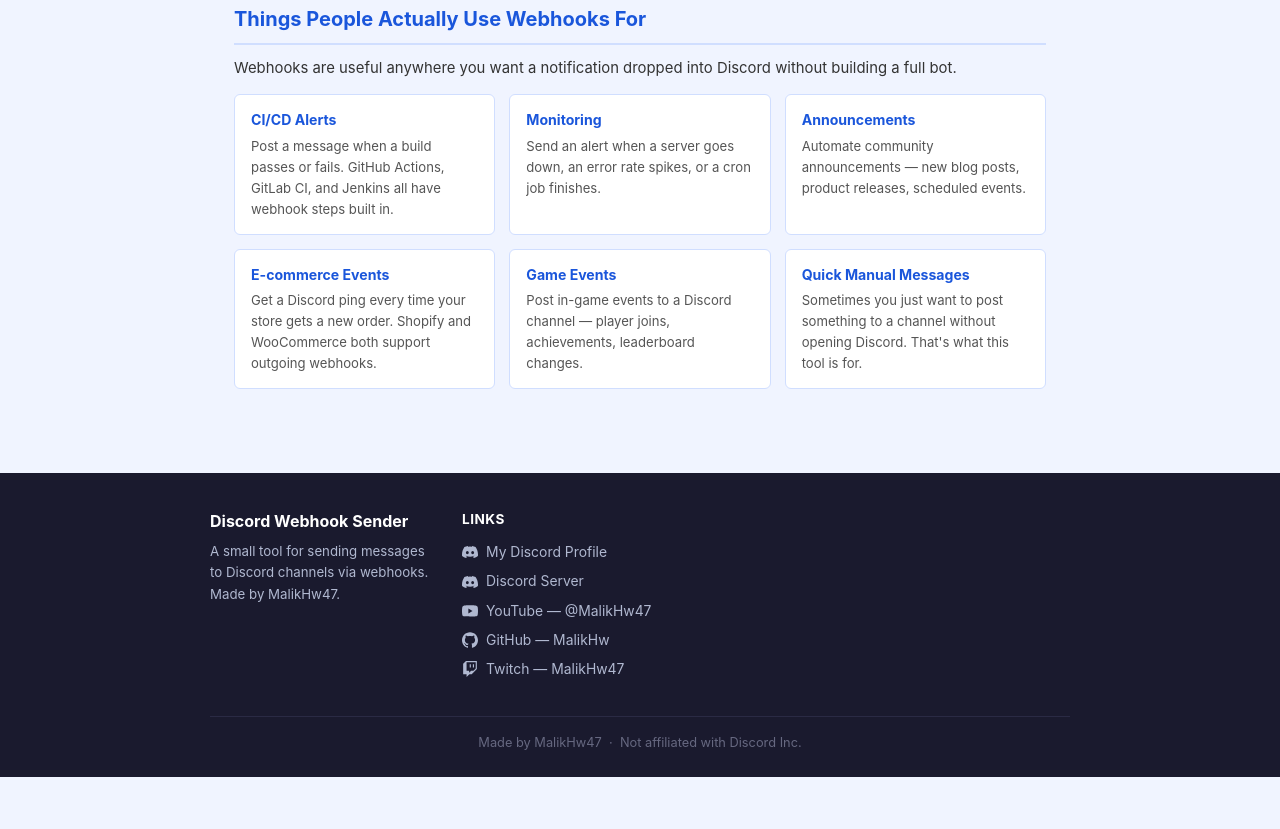
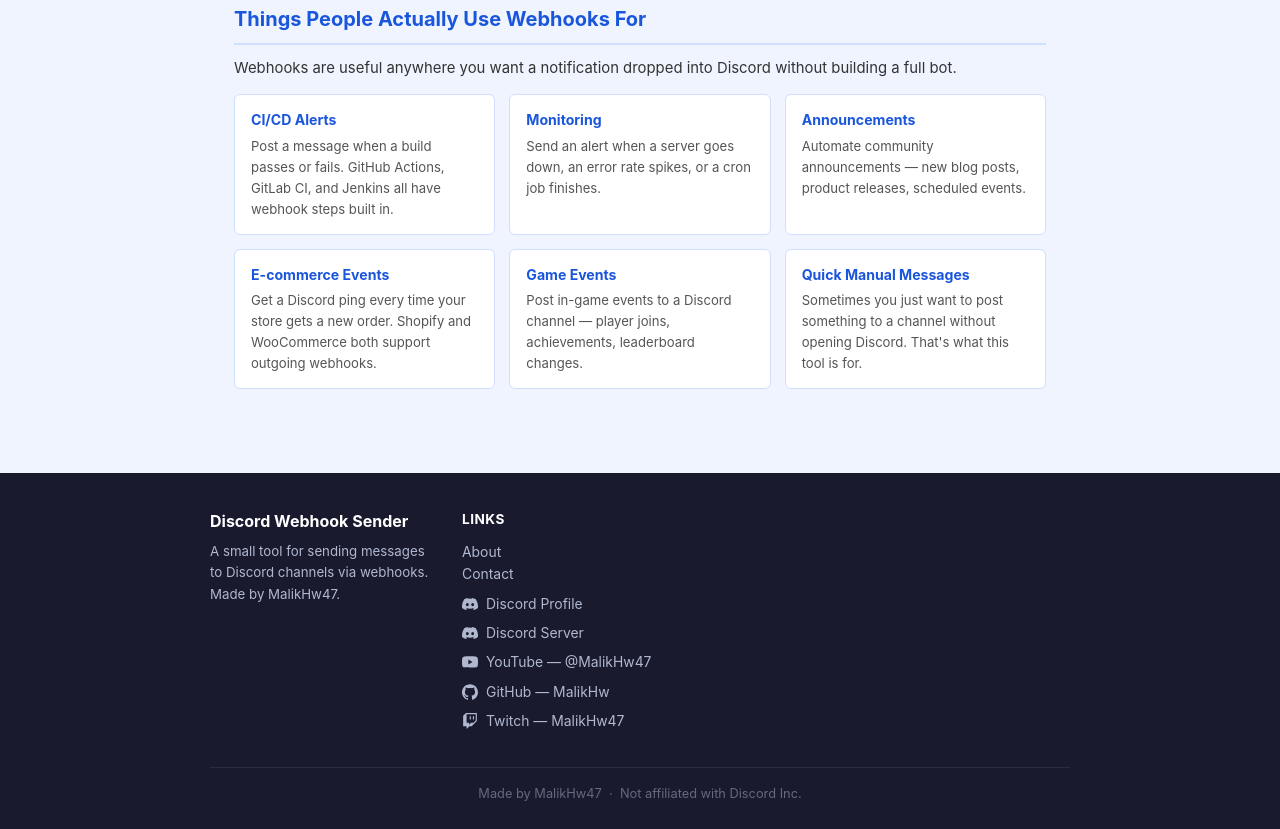
Before and after one commit to MalikHw/MalikHw.github.io, a plain HTML site: page webhook-sender/index.html in a window 1280 px wide. Shown: the part 2849-3678 px from the top of the page. Before the commit the page ends 3626 px from the top, so only its background shows below. Drawn offline with Linux system fonts and the light colour scheme.

Commit message:
Update index.html

```diff
--- a/webhook-sender/index.html
+++ b/webhook-sender/index.html
@@ -402,7 +402,8 @@
             <div class="footer-links">
                 <h4>Links</h4>
                 <ul>
-                    <li><a href="https://discord.gg/tV6nrxKm" target="_blank" rel="noopener"><svg class="link-icon" viewBox="0 0 24 24" xmlns="http://www.w3.org/2000/svg"><path d="M20.317 4.37a19.791 19.791 0 0 0-4.885-1.515.074.074 0 0 0-.079.037c-.21.375-.444.864-.608 1.25a18.27 18.27 0 0 0-5.487 0 12.64 12.64 0 0 0-.617-1.25.077.077 0 0 0-.079-.037A19.736 19.736 0 0 0 3.677 4.37a.07.07 0 0 0-.032.027C.533 9.046-.32 13.58.099 18.057c.002.022.015.043.032.054a19.9 19.9 0 0 0 5.993 3.03.078.078 0 0 0 .084-.028c.462-.63.874-1.295 1.226-1.994a.076.076 0 0 0-.041-.106 13.107 13.107 0 0 1-1.872-.892.077.077 0 0 1-.008-.128 10.2 10.2 0 0 0 .372-.292.074.074 0 0 1 .077-.01c3.928 1.793 8.18 1.793 12.062 0a.074.074 0 0 1 .078.01c.12.098.246.198.373.292a.077.077 0 0 1-.006.127 12.299 12.299 0 0 1-1.873.892.077.077 0 0 0-.041.107c.36.698.772 1.362 1.225 1.993a.076.076 0 0 0 .084.028 19.839 19.839 0 0 0 6.002-3.03.077.077 0 0 0 .032-.054c.5-5.177-.838-9.674-3.549-13.66a.061.061 0 0 0-.031-.03zM8.02 15.33c-1.183 0-2.157-1.085-2.157-2.419 0-1.333.956-2.419 2.157-2.419 1.21 0 2.176 1.096 2.157 2.42 0 1.333-.956 2.418-2.157 2.418zm7.975 0c-1.183 0-2.157-1.085-2.157-2.419 0-1.333.955-2.419 2.157-2.419 1.21 0 2.176 1.096 2.157 2.42 0 1.333-.946 2.418-2.157 2.418z"/></svg>My Discord Profile</a></li>
+                    <li><a href="../about.html" rel="noopener" target="_blank">About</a> <a href="../contact.html" rel="noopener" target="_blank">Contact</a></li>
+                    <li><a href="https://discord.gg/tV6nrxKm" target="_blank" rel="noopener"><svg class="link-icon" viewBox="0 0 24 24" xmlns="http://www.w3.org/2000/svg"><path d="M20.317 4.37a19.791 19.791 0 0 0-4.885-1.515.074.074 0 0 0-.079.037c-.21.375-.444.864-.608 1.25a18.27 18.27 0 0 0-5.487 0 12.64 12.64 0 0 0-.617-1.25.077.077 0 0 0-.079-.037A19.736 19.736 0 0 0 3.677 4.37a.07.07 0 0 0-.032.027C.533 9.046-.32 13.58.099 18.057c.002.022.015.043.032.054a19.9 19.9 0 0 0 5.993 3.03.078.078 0 0 0 .084-.028c.462-.63.874-1.295 1.226-1.994a.076.076 0 0 0-.041-.106 13.107 13.107 0 0 1-1.872-.892.077.077 0 0 1-.008-.128 10.2 10.2 0 0 0 .372-.292.074.074 0 0 1 .077-.01c3.928 1.793 8.18 1.793 12.062 0a.074.074 0 0 1 .078.01c.12.098.246.198.373.292a.077.077 0 0 1-.006.127 12.299 12.299 0 0 1-1.873.892.077.077 0 0 0-.041.107c.36.698.772 1.362 1.225 1.993a.076.076 0 0 0 .084.028 19.839 19.839 0 0 0 6.002-3.03.077.077 0 0 0 .032-.054c.5-5.177-.838-9.674-3.549-13.66a.061.061 0 0 0-.031-.03zM8.02 15.33c-1.183 0-2.157-1.085-2.157-2.419 0-1.333.956-2.419 2.157-2.419 1.21 0 2.176 1.096 2.157 2.42 0 1.333-.956 2.418-2.157 2.418zm7.975 0c-1.183 0-2.157-1.085-2.157-2.419 0-1.333.955-2.419 2.157-2.419 1.21 0 2.176 1.096 2.157 2.42 0 1.333-.946 2.418-2.157 2.418z"/></svg>Discord Profile</a></li>
                     <li><a href="https://discord.gg/G9bZ92eg2n" target="_blank" rel="noopener"><svg class="link-icon" viewBox="0 0 24 24" xmlns="http://www.w3.org/2000/svg"><path d="M20.317 4.37a19.791 19.791 0 0 0-4.885-1.515.074.074 0 0 0-.079.037c-.21.375-.444.864-.608 1.25a18.27 18.27 0 0 0-5.487 0 12.64 12.64 0 0 0-.617-1.25.077.077 0 0 0-.079-.037A19.736 19.736 0 0 0 3.677 4.37a.07.07 0 0 0-.032.027C.533 9.046-.32 13.58.099 18.057c.002.022.015.043.032.054a19.9 19.9 0 0 0 5.993 3.03.078.078 0 0 0 .084-.028c.462-.63.874-1.295 1.226-1.994a.076.076 0 0 0-.041-.106 13.107 13.107 0 0 1-1.872-.892.077.077 0 0 1-.008-.128 10.2 10.2 0 0 0 .372-.292.074.074 0 0 1 .077-.01c3.928 1.793 8.18 1.793 12.062 0a.074.074 0 0 1 .078.01c.12.098.246.198.373.292a.077.077 0 0 1-.006.127 12.299 12.299 0 0 1-1.873.892.077.077 0 0 0-.041.107c.36.698.772 1.362 1.225 1.993a.076.076 0 0 0 .084.028 19.839 19.839 0 0 0 6.002-3.03.077.077 0 0 0 .032-.054c.5-5.177-.838-9.674-3.549-13.66a.061.061 0 0 0-.031-.03zM8.02 15.33c-1.183 0-2.157-1.085-2.157-2.419 0-1.333.956-2.419 2.157-2.419 1.21 0 2.176 1.096 2.157 2.42 0 1.333-.956 2.418-2.157 2.418zm7.975 0c-1.183 0-2.157-1.085-2.157-2.419 0-1.333.955-2.419 2.157-2.419 1.21 0 2.176 1.096 2.157 2.42 0 1.333-.946 2.418-2.157 2.418z"/></svg>Discord Server</a></li>
                     <li><a href="https://youtube.com/@MalikHw47" target="_blank" rel="noopener"><svg class="link-icon" viewBox="0 0 24 24" xmlns="http://www.w3.org/2000/svg"><path d="M23.498 6.186a3.016 3.016 0 0 0-2.122-2.136C19.505 3.545 12 3.545 12 3.545s-7.505 0-9.377.505A3.017 3.017 0 0 0 .502 6.186C0 8.07 0 12 0 12s0 3.93.502 5.814a3.016 3.016 0 0 0 2.122 2.136c1.871.505 9.376.505 9.376.505s7.505 0 9.377-.505a3.015 3.015 0 0 0 2.122-2.136C24 15.93 24 12 24 12s0-3.93-.502-5.814zM9.545 15.568V8.432L15.818 12l-6.273 3.568z"/></svg>YouTube — @MalikHw47</a></li>
                     <li><a href="https://github.com/MalikHw" target="_blank" rel="noopener"><svg class="link-icon" viewBox="0 0 24 24" xmlns="http://www.w3.org/2000/svg"><path d="M12 .297c-6.63 0-12 5.373-12 12 0 5.303 3.438 9.8 8.205 11.385.6.113.82-.258.82-.577 0-.285-.01-1.04-.015-2.04-3.338.724-4.042-1.61-4.042-1.61C4.422 18.07 3.633 17.7 3.633 17.7c-1.087-.744.084-.729.084-.729 1.205.084 1.838 1.236 1.838 1.236 1.07 1.835 2.809 1.305 3.495.998.108-.776.417-1.305.76-1.605-2.665-.3-5.466-1.332-5.466-5.93 0-1.31.465-2.38 1.235-3.22-.135-.303-.54-1.523.105-3.176 0 0 1.005-.322 3.3 1.23.96-.267 1.98-.399 3-.405 1.02.006 2.04.138 3 .405 2.28-1.552 3.285-1.23 3.285-1.23.645 1.653.24 2.873.12 3.176.765.84 1.23 1.91 1.23 3.22 0 4.61-2.805 5.625-5.475 5.92.42.36.81 1.096.81 2.22 0 1.606-.015 2.896-.015 3.286 0 .315.21.69.825.57C20.565 22.092 24 17.592 24 12.297c0-6.627-5.373-12-12-12"/></svg>GitHub — MalikHw</a></li>
```
